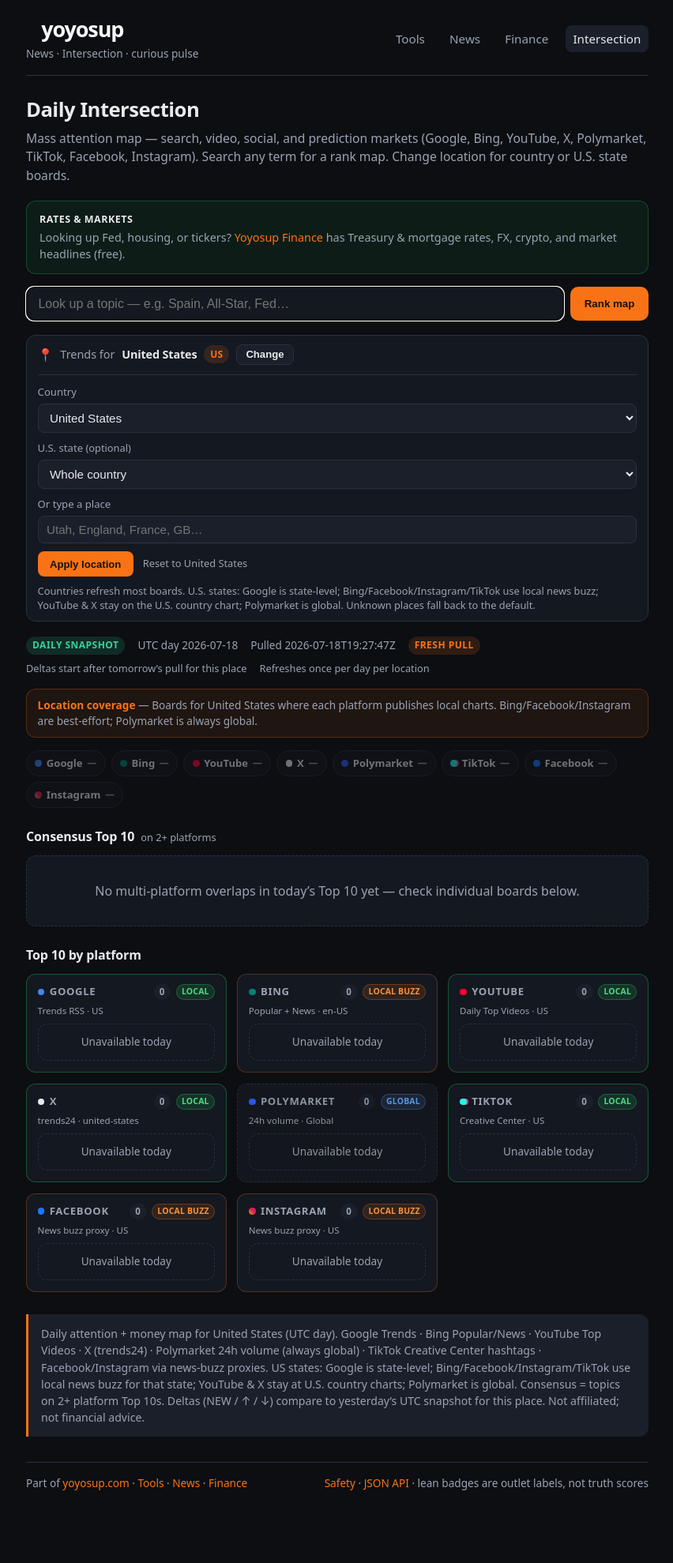
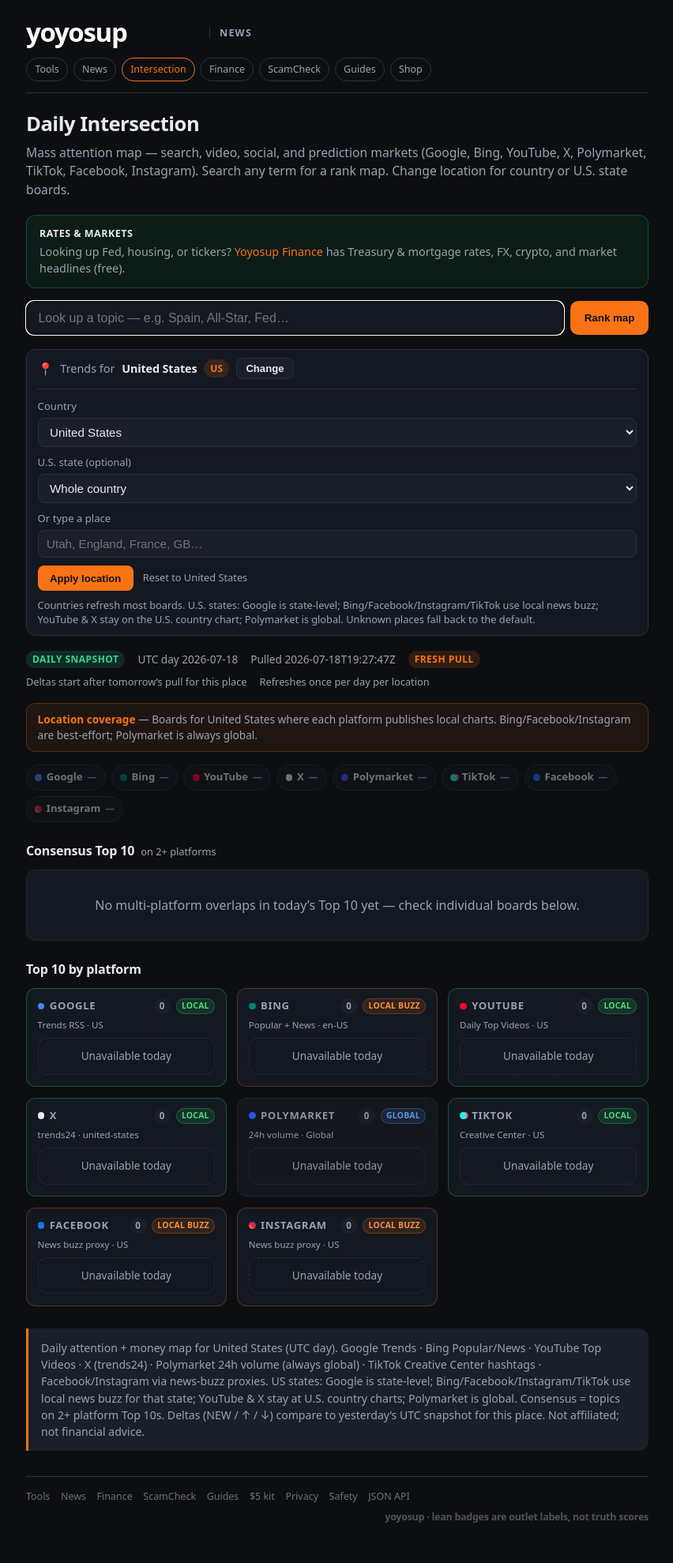
Before and after one commit to tcurtis1/news, a FastAPI app: page /search in a window 1280 px wide. Shown: the whole page at 79% size, without its empty margins (213-1065 px from the left). Before the commit the page ends 1887 px from the top, so only its background shows below. Run offline with FastAPI, Linux system fonts and the light colour scheme; data that the repository does not hold is empty.

Commit message:
Bring header/footer chrome to parity with money/finance
news's base.html used an older class scheme (header.site/.brand/.brand-logo,
plain nav/footer.site) with a smaller 160x32 logo and a nav/footer missing
ScamCheck/Guides/Shop — out of sync with the site-header/site-brand/
site-nav/site-footer chrome money and finance already share. Migrated to
the same classes and 200x40 logo, added the missing nav/footer links,
kept News's own Intersection/Safety/JSON API links alongside them (same
pattern as finance's Rates/News JSON additions). Bumped APP_VERSION for
cache-busting.

Co-Authored-By: Claude Sonnet 5 <noreply@anthropic.com>

```diff
--- a/app/main.py
+++ b/app/main.py
@@ -33,7 +33,7 @@ log = logging.getLogger("news")
 BASE = Path(__file__).resolve().parent
 PUBLIC_BASE = os.environ.get("PUBLIC_BASE", "https://news.yoyosup.com")
 MOD_ADMIN_TOKEN = os.environ.get("MOD_ADMIN_TOKEN", "").strip()
-APP_VERSION = "0.9.3"
+APP_VERSION = "0.9.4"
 GEO_COOKIE = "yoyonews_geo"
 GEO_COOKIE_MAX_AGE = 60 * 60 * 24 * 365  # 1 year
 
--- a/app/static/style.css
+++ b/app/static/style.css
@@ -42,63 +42,47 @@ a:hover {
   padding: 1.25rem 1rem 3rem;
 }
 
-header.site {
-  display: flex;
-  flex-wrap: wrap;
-  align-items: center;
-  justify-content: space-between;
-  gap: 0.75rem;
-  margin-bottom: 1.5rem;
-  padding-bottom: 1rem;
+/* Match network chrome (money/finance): pill nav + large wordmark */
+.site-header {
+  margin: 0 0 1.25rem;
+  padding-bottom: 0.85rem;
   border-bottom: 1px solid var(--border);
 }
 
-.brand {
+.site-header-row {
   display: flex;
-  flex-direction: column;
-  gap: 0.15rem;
+  align-items: center;
+  gap: 0.75rem;
+  flex-wrap: wrap;
+  margin-bottom: 0.55rem;
 }
 
-.brand-link {
+.site-brand {
+  display: inline-flex;
+  align-items: center;
   text-decoration: none;
-  color: inherit;
+  line-height: 0;
 }
 
-.brand-link:hover {
+.site-brand:hover {
   text-decoration: none;
 }
 
-.brand-logo {
+.site-brand-logo {
+  height: 44px;
+  width: auto;
   display: block;
-  height: 36px;
-  width: auto;
 }
 
-.brand strong {
-  font-size: 1.25rem;
-  letter-spacing: -0.02em;
-}
-
-.brand-link:hover {
-  text-decoration: none;
-}
-
-/* Site brand wordmark: yoyo + orange sup (matches tools site) */
-.brand .wordmark {
-  font-size: 1.25rem;
-  font-weight: 800;
-  letter-spacing: -0.03em;
-  color: var(--text);
-  line-height: 1.2;
-}
-
-.brand .logo-sup {
-  color: var(--accent);
-}
-
-.brand .tag {
+.site-product {
+  font-size: 0.78rem;
+  font-weight: 700;
+  letter-spacing: 0.1em;
+  text-transform: uppercase;
   color: var(--muted);
-  font-size: 0.85rem;
+  border-left: 1px solid var(--border);
+  padding-left: 0.75rem;
+  line-height: 1.1;
 }
 
 /* Outlet lean badges — accessible, not cartoon red/blue politics */
@@ -150,23 +134,31 @@ header.site {
   margin: 0.35rem 0 0;
 }
 
-nav {
+.site-nav {
   display: flex;
-  gap: 0.75rem;
-  font-size: 0.95rem;
+  flex-wrap: wrap;
+  gap: 0.4rem;
 }
 
-nav a {
+.site-nav a {
   color: var(--muted);
-  padding: 0.35rem 0.6rem;
-  border-radius: 8px;
+  text-decoration: none;
+  font-size: 0.78rem;
+  padding: 0.3rem 0.65rem;
+  border: 1px solid var(--border);
+  border-radius: 999px;
 }
 
-nav a:hover,
-nav a.active {
+.site-nav a:hover,
+.site-nav a.active {
   color: var(--text);
-  background: var(--panel-2);
+  border-color: var(--accent);
   text-decoration: none;
+  background: transparent;
+}
+
+.site-nav a.active {
+  color: var(--accent);
 }
 
 h1 {
@@ -300,16 +292,32 @@ h1 {
   font-size: 0.88rem;
 }
 
-footer.site {
+.site-footer {
   margin-top: 2rem;
   padding-top: 1rem;
   border-top: 1px solid var(--border);
-  color: var(--muted);
-  font-size: 0.85rem;
   display: flex;
   flex-wrap: wrap;
-  gap: 0.5rem 1.25rem;
-  justify-content: space-between;
+  gap: 0.45rem 0.85rem;
+  align-items: center;
+  font-size: 0.78rem;
+  color: var(--muted);
+}
+
+.site-footer a {
+  color: #71717a;
+  text-decoration: none;
+}
+
+.site-footer a:hover {
+  color: var(--accent);
+}
+
+.site-footer-brand {
+  margin-left: auto;
+  color: #52525b;
+  font-weight: 600;
+  letter-spacing: -0.02em;
 }
 
 .empty {
--- a/app/templates/base.html
+++ b/app/templates/base.html
@@ -6,7 +6,7 @@
   <title>{{ page_title }} · yoyosup News</title>
   <meta name="description" content="Daily Intersection (mass attention) and Curious Pulse on yoyosup.com." />
   <link rel="stylesheet" href="/static/style.css?v={{ app_version | default('0.9.2') }}" />
-  <link rel="icon" href="/static/logo-mark.svg?v=flat1" type="image/svg+xml" />
+  <link rel="icon" href="/static/logo-mark.svg" type="image/svg+xml" />
   <link rel="canonical" href="{{ public_base }}{{ request.url.path }}" />
   {% if request.url.path in ['/', '/search', '/safety'] or request.url.path.startswith('/topic/') %}
   <meta name="robots" content="index,follow" />
@@ -16,32 +16,37 @@
 </head>
 <body>
   <div class="wrap">
-    <header class="site">
-      <a class="brand brand-link" href="/">
-        <img class="brand-logo" src="/static/logo.svg?v=flat1" width="160" height="32" alt="yoyosup" />
-        <span class="tag">News · Intersection · curious pulse</span>
-      </a>
-      <nav>
+    <header class="site-header">
+      <div class="site-header-row">
+        <a class="site-brand" href="/" aria-label="yoyosup News home">
+          <img class="site-brand-logo" src="/static/logo.svg" width="200" height="40" alt="yoyosup" />
+        </a>
+        <span class="site-product">News</span>
+      </div>
+      <nav class="site-nav" aria-label="Main">
         <a href="https://www.yoyosup.com/tools/hub/" rel="noopener">Tools</a>
         <a href="/" class="{% if request.url.path == '/' or request.url.path.startswith('/topic') %}active{% endif %}">News</a>
+        <a href="/search" class="{% if request.url.path.startswith('/search') %}active{% endif %}">Intersection</a>
         <a href="https://finance.yoyosup.com/" rel="noopener">Finance</a>
-        <a href="/search" class="{% if request.url.path.startswith('/search') %}active{% endif %}">Intersection</a>
+        <a href="https://www.yoyosup.com/tools/scamcheck/" rel="noopener">ScamCheck</a>
+        <a href="https://www.yoyosup.com/tools/blog/" rel="noopener">Guides</a>
+        <a href="https://www.yoyosup.com/tools/shop/" rel="noopener">Shop</a>
       </nav>
     </header>
 
     {% block content %}{% endblock %}
 
-    <footer class="site">
-      <span>Part of <a href="https://www.yoyosup.com/">yoyosup.com</a>
-        · <a href="https://www.yoyosup.com/tools/hub/" rel="noopener">Tools</a>
-        · <a href="https://news.yoyosup.com/">News</a>
-        · <a href="https://finance.yoyosup.com/" rel="noopener">Finance</a>
-      </span>
-      <span>
-        <a href="/safety">Safety</a>
-        · <a href="/api/pulse">JSON API</a>
-        · lean badges are outlet labels, not truth scores
-      </span>
+    <footer class="site-footer">
+      <a href="https://www.yoyosup.com/tools/hub/" rel="noopener">Tools</a>
+      <a href="https://news.yoyosup.com/">News</a>
+      <a href="https://finance.yoyosup.com/" rel="noopener">Finance</a>
+      <a href="https://www.yoyosup.com/tools/scamcheck/" rel="noopener">ScamCheck</a>
+      <a href="https://www.yoyosup.com/tools/blog/" rel="noopener">Guides</a>
+      <a href="https://www.yoyosup.com/tools/shop/" rel="noopener">$5 kit</a>
+      <a href="https://www.yoyosup.com/privacy.html" rel="noopener">Privacy</a>
+      <a href="/safety">Safety</a>
+      <a href="/api/pulse">JSON API</a>
+      <span class="site-footer-brand">yoyosup · lean badges are outlet labels, not truth scores</span>
     </footer>
   </div>
   {% block scripts %}{% endblock %}
```
